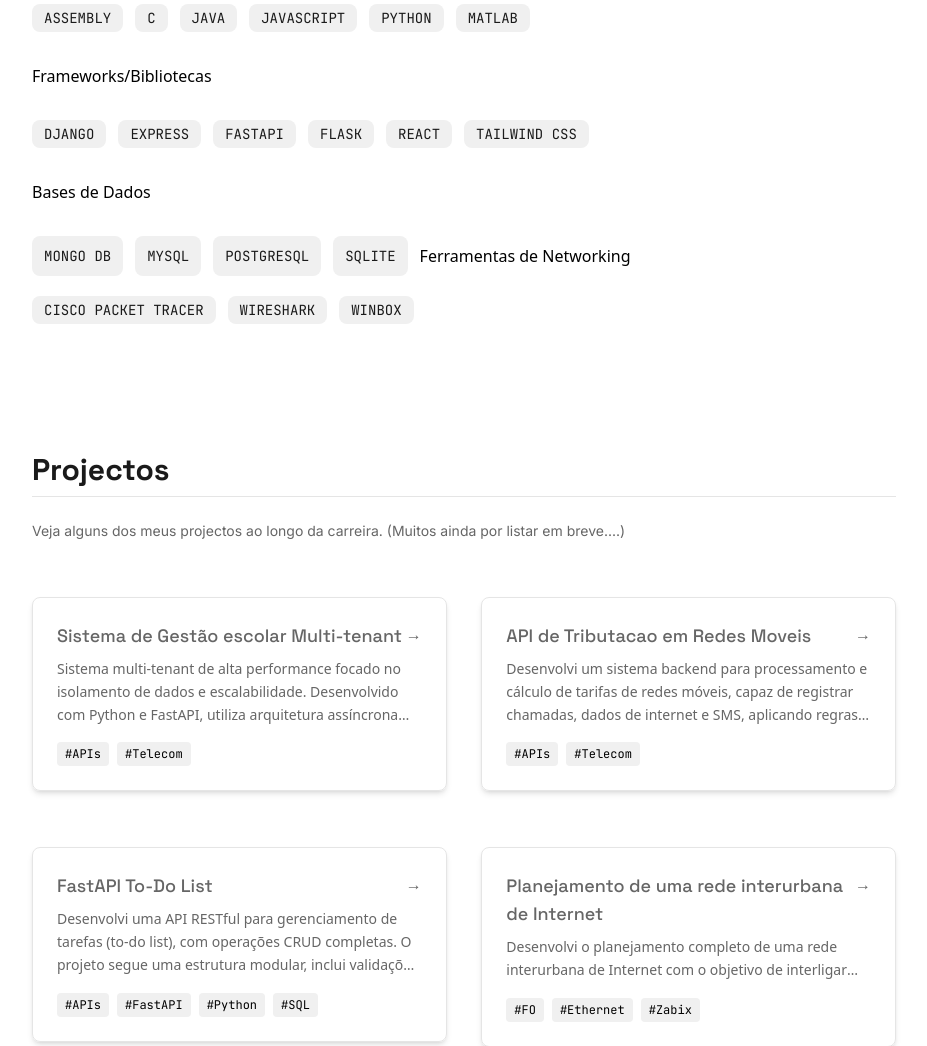
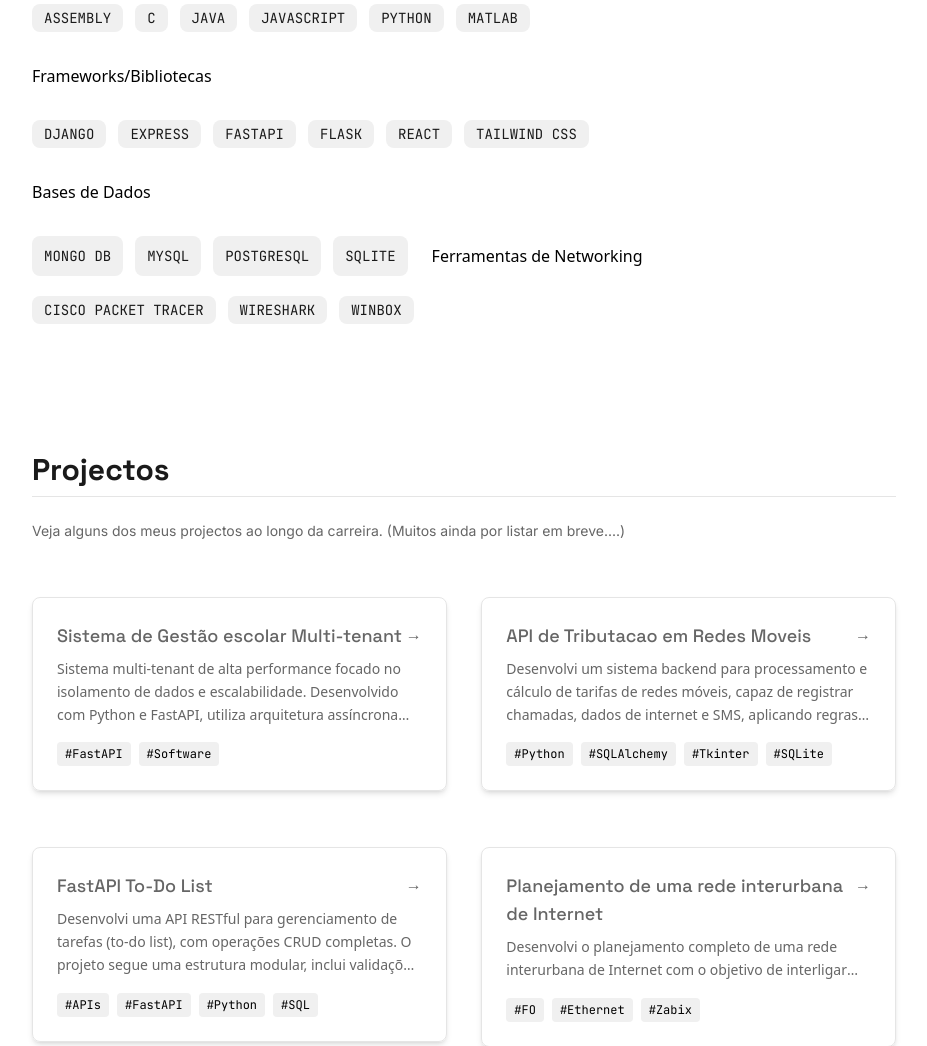
Before and after one commit to delcioleonardorofino/Journal, a Flask app: page / in a window 1280 px wide. Shown: the part 935-1981 px from the top of the page, without its empty margins (176-1103 px from the left). Run offline with Flask 3, Linux system fonts and the light colour scheme; some libraries are stand-ins or nearby versions.

Commit message:
Atualizar o index.html

```diff
--- a/backend/templates/index.html
+++ b/backend/templates/index.html
@@ -179,7 +179,7 @@
                         <span class="bg-[#F0F0F0] flex items-center gap-2 px-3 py-1 rounded-md text-text-primary font-mono text-sm hover:bg-text-primary hover:text-surface transition">POSTGRESQL</span>
 
                         <span class="bg-[#F0F0F0] flex items-center gap-2 px-3 py-1 rounded-md text-text-primary font-mono text-sm hover:bg-text-primary hover:text-surface transition">SQLITE</span>
-
+<br>
                          <!-- Tags -->
                     <p class="font-thin py-2">Ferramentas de Networking</p>
                     <div class="flex flex-wrap gap-2 py-2 md:gap-3">
@@ -249,10 +249,10 @@
                     <a href="/multitenant">
                         <div class="flex flex-wrap gap-2">
                             <span class="bg-[#F0F0F0] text-xs font-mono px-2 py-1 rounded-sm">
-                            #APIs
+                            #FastAPI
                             </span>
                             <span class="bg-[#F0F0F0] text-xs font-mono px-2 py-1 rounded-sm">
-                            #Telecom
+                            #Software
                             </span>
                         </div>
                     </a>
@@ -295,12 +295,11 @@
 
                     <a href="/tribut">
                         <div class="flex flex-wrap gap-2">
-                            <span class="bg-[#F0F0F0] text-xs font-mono px-2 py-1 rounded-sm">
-                            #APIs
-                            </span>
-                            <span class="bg-[#F0F0F0] text-xs font-mono px-2 py-1 rounded-sm">
-                            #Telecom
-                            </span>
+
+            <span class="bg-[#F0F0F0] text-xs font-mono px-2 py-1 rounded-sm">#Python</span>
+            <span class="bg-[#F0F0F0] text-xs font-mono px-2 py-1 rounded-sm">#SQLAlchemy</span>
+            <span class="bg-[#F0F0F0] text-xs font-mono px-2 py-1 rounded-sm">#Tkinter</span>
+            <span class="bg-[#F0F0F0] text-xs font-mono px-2 py-1 rounded-sm">#SQLite</span>
                         </div>
                     </a>
                 </article>
```
